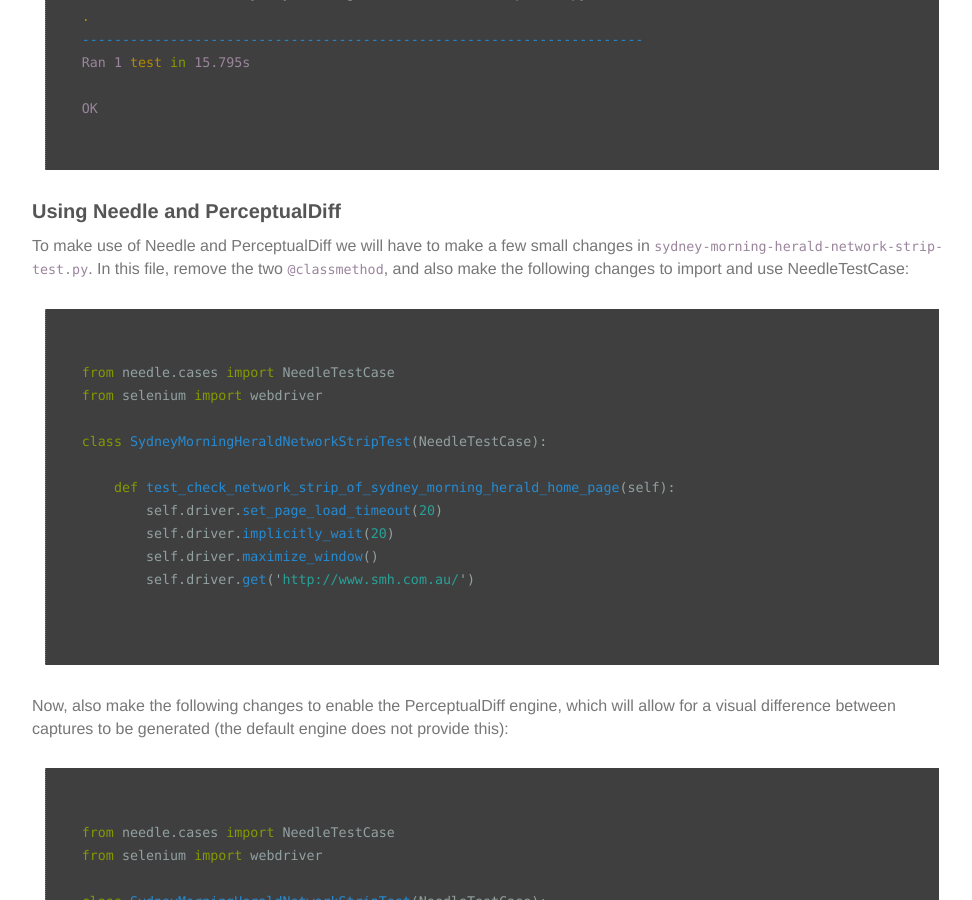
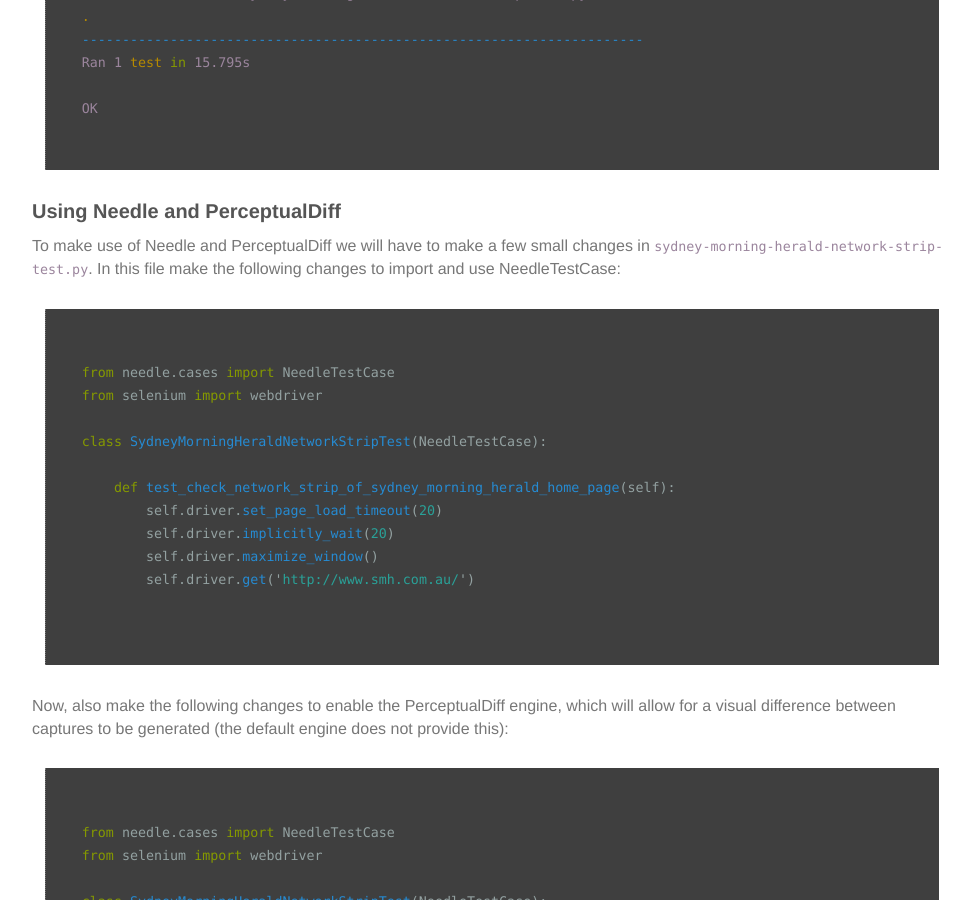
Before and after one commit to the-creative-tester/blog, a Jekyll site: the page built from _posts/2016-04-16-Visual-Regression-Testing.md, in a window 1280 px wide and 900 px high, scrolled down 2045 px. Shown: the whole window, without its empty margins (148-1120 px from the left). Built offline with Jekyll 4.4.1, drawn with Linux system fonts in a browser that asks for light colours; nearby versions of some CDN libraries.

Commit message:
update visual regression testing blog

````diff
--- a/_posts/2016-04-16-Visual-Regression-Testing.md
+++ b/_posts/2016-04-16-Visual-Regression-Testing.md
@@ -88,7 +88,7 @@ OK
 
 ### Using Needle and PerceptualDiff
 
-To make use of Needle and PerceptualDiff we will have to make a few small changes in ```sydney-morning-herald-network-strip-test.py```.  In this file, remove the two ```@classmethod```, and also make the following changes to import and use NeedleTestCase:
+To make use of Needle and PerceptualDiff we will have to make a few small changes in ```sydney-morning-herald-network-strip-test.py```.  In this file make the following changes to import and use NeedleTestCase:
 
 >
 ~~~ python
````
